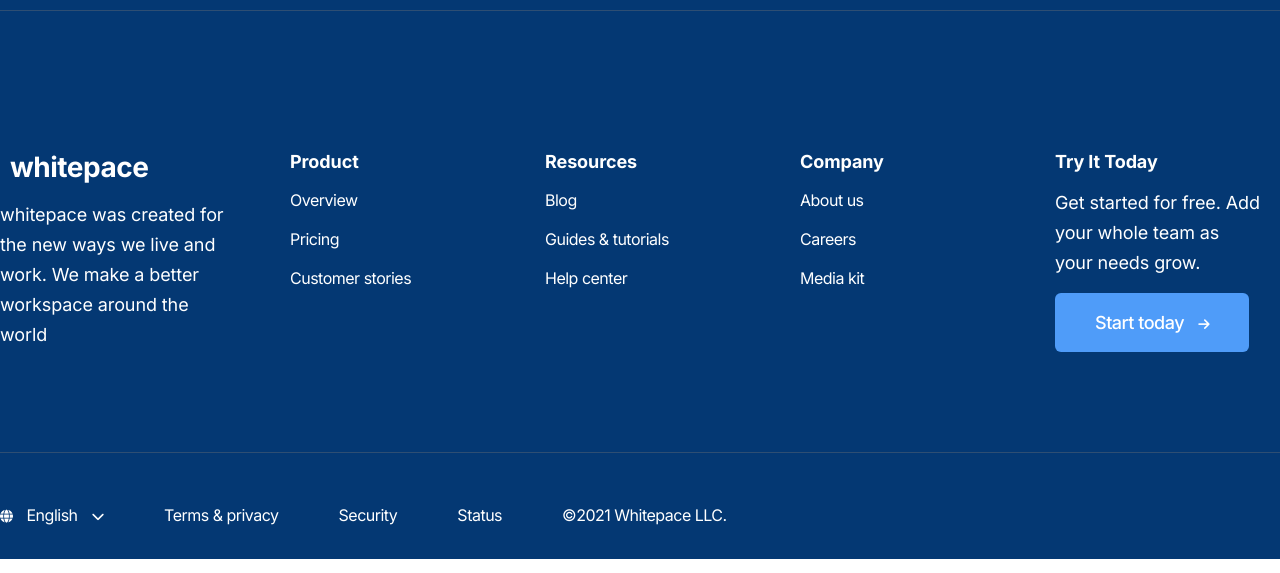
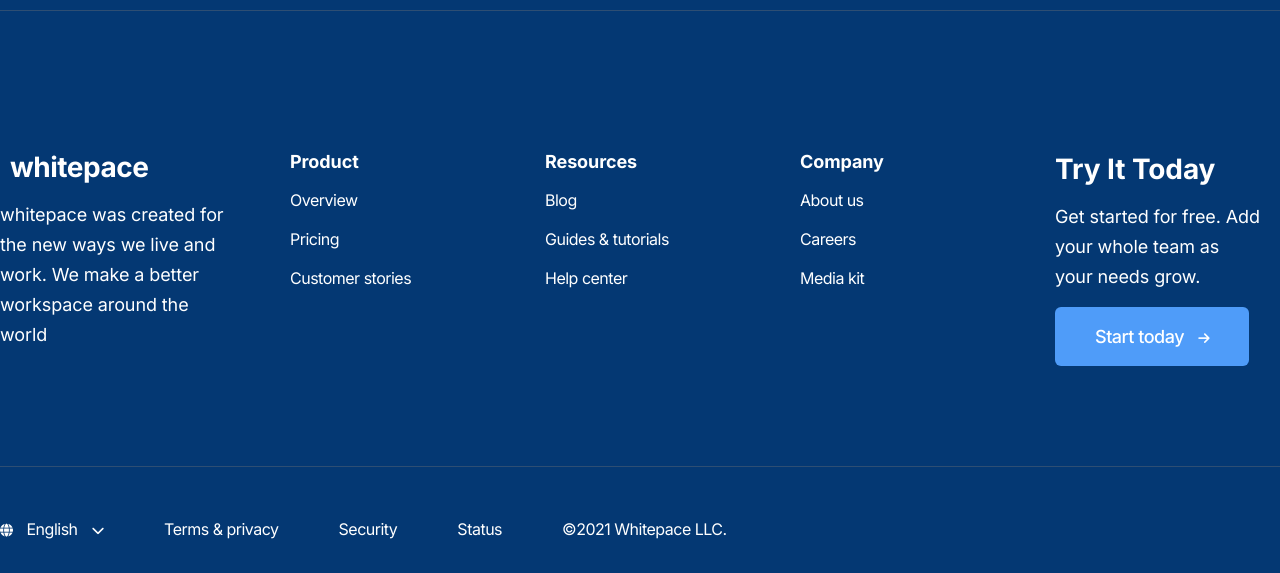
Before and after one commit to joemarygot/polishedwhitepace, a plain HTML site: page index.html in a window 1280 px wide. Shown: the part 8623-9196 px from the top of the page. Drawn offline with Linux system fonts and the light colour scheme.

Commit message:
Done new version

```diff
--- a/css/style.css
+++ b/css/style.css
@@ -582,6 +582,12 @@ h1 {
   font-weight: 700;
   line-height: 21.78px;
 }
+.foot h2 {
+  font-size: 28px;
+  font-weight: 700;
+  line-height: 36px;
+  color: #fff;
+}
 .foot li a {
   font-size: 16px;
   font-weight: 400;
--- a/index.html
+++ b/index.html
@@ -505,7 +505,7 @@
             </ul>
           </div>
           <div class="footer-try footer-layout">
-            <h3>Try It Today</h3>
+            <h2>Try It Today</h2>
             <p>Get started for free. Add your whole team as your needs grow.</p>
             <div>
               <a href="#" class="btn btn-primary"
```
